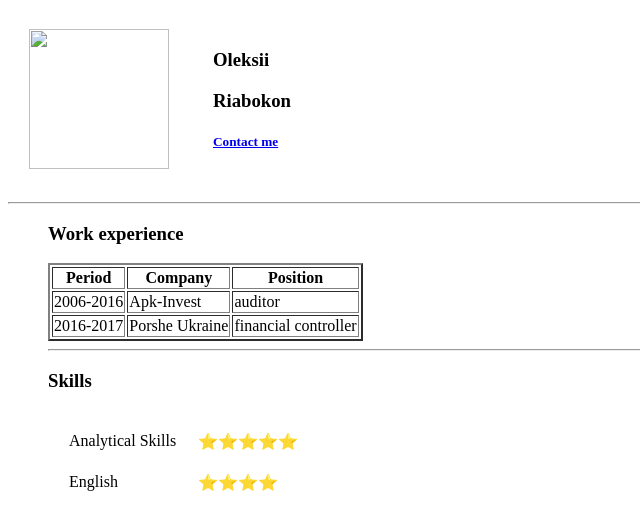
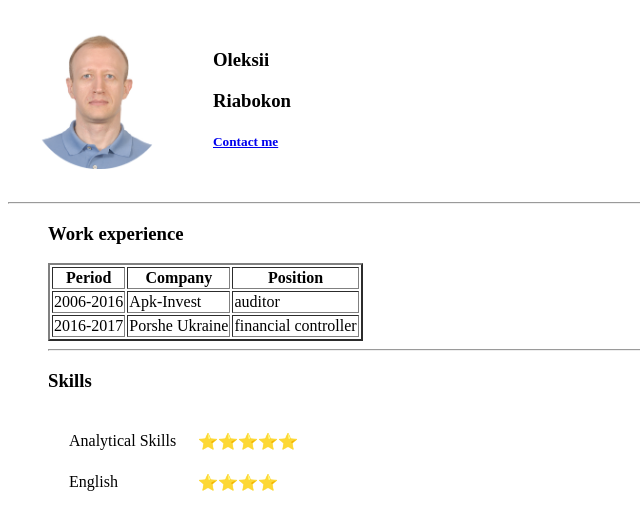
Before and after one commit to Riaoleksii/CV, a plain HTML site: page index.html in a window 1280 px wide. Shown: the whole page, without its empty margins (0-640 px from the left). Drawn offline with Linux system fonts and the light colour scheme.

Commit message:
Update index.html

```diff
--- a/index.html
+++ b/index.html
@@ -8,7 +8,7 @@
   <body>
     <table cellspacing = 20>
         <tr>
-          <td><img src="My_photo.jpg" width="140" height="140"><td>
+          <td><img src="My_photo_2.png" width="140" height="140"><td>
           <td><h3>Oleksii</h3> <p><h3>Riabokon<h3></p> <h5><a href="another page.html">Contact me</a></h5><td>
         </tr>
     </table>
```
